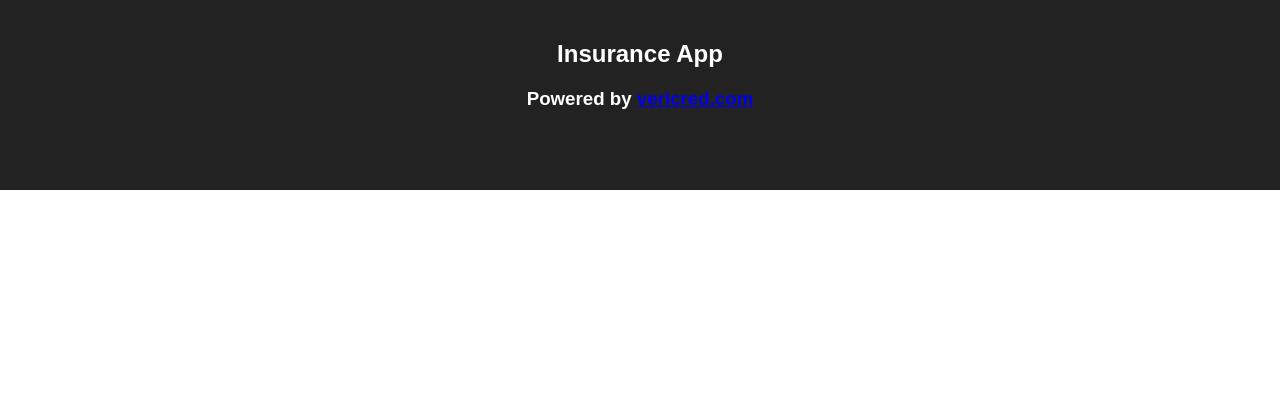
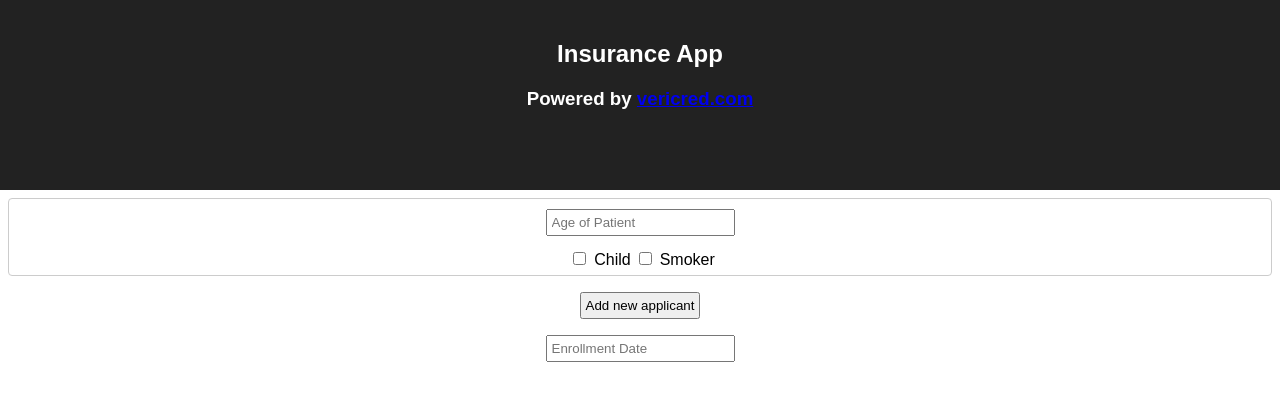
Before and after one commit to bulat-f/insurance-app, a React (Create React App) app: page / in a window 1280 px wide. Shown: the top 400 px of the page. Built offline with nearby package versions, Linux system fonts and the light colour scheme.

Commit message:
Create components for applicants and whole plan

```diff
--- a/src/components/App.js
+++ b/src/components/App.js
@@ -1,4 +1,5 @@
 import React, { Component } from 'react';
+import Plan from './Plan';
 import './App.css';
 
 class App extends Component {
@@ -9,6 +10,7 @@ class App extends Component {
           <h2>Insurance App</h2>
           <h3>Powered by <a href="https://docs.vericred.com">vericred.com</a></h3>
         </div>
+        <Plan />
       </div>
     );
   }
--- /dev/null
+++ b/src/components/Applicant.css
@@ -0,0 +1,6 @@
+.Applicant {
+  border: 1px solid #ccc;
+  border-radius: 4px;
+  margin: 8px;
+  padding: 2px;
+}
--- /dev/null
+++ b/src/components/Applicant.js
@@ -0,0 +1,26 @@
+import React, { Component } from 'react';
+import './Applicant.css';
+
+class Applicant extends Component {
+  render() {
+    return (
+      <div className="Applicant">
+        <div className="form-group">
+          <input type="number" placeholder="Age of Patient" />
+        </div>
+        <div className="form-group">
+          <lable>
+            <input type="checkbox" />
+            Child
+          </lable>
+          <lable>
+            <input type="checkbox" />
+            Smoker
+          </lable>
+        </div>
+      </div>
+    );
+  }
+}
+
+export default Applicant;
--- /dev/null
+++ b/src/components/Plan.js
@@ -0,0 +1,34 @@
+import React, { Component } from 'react';
+import Applicant from './Applicant'
+import './Plan.css';
+
+class Plan extends Component {
+  constructor(props) {
+    super(props);
+    this.state = { applicants: [{}]};
+    this.addApplicant = this.addApplicant.bind(this);
+  }
+
+  addApplicant() {
+    this.setState(prevState => ({
+      applicants: prevState.applicants.concat([{}])
+    }));
+  }
+  render() {
+    return (
+      <div>
+        {this.state.applicants.map((applicant, index) =>
+          <Applicant key={index} />
+        )}
+        <button onClick={this.addApplicant}>
+          Add new applicant
+        </button>
+        <div className="form-group">
+          <input type="text" placeholder="Enrollment Date" />
+        </div>
+      </div>
+    );
+  }
+}
+
+export default Plan;
--- a/src/index.css
+++ b/src/index.css
@@ -3,3 +3,8 @@ body {
   padding: 0;
   font-family: sans-serif;
 }
+
+input, button {
+  padding: 4px;
+  margin: 8px;
+}
```
Also changed, not shown: src/components/Plan.css (added).
